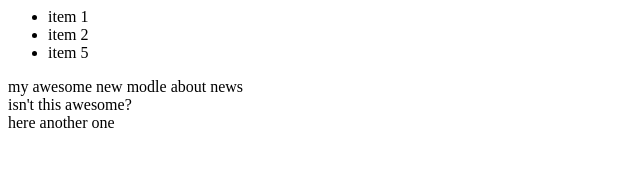
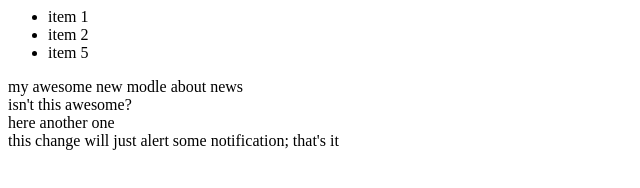
Before and after one commit to BorinBangBang/gitTest, a plain HTML site: page index.html in a window 1280 px wide. Shown: the whole page, without its empty margins (0-640 px from the left). Drawn offline with Linux system fonts and the light colour scheme.

Commit message:
new div in mod3

```diff
--- a/index.html
+++ b/index.html
@@ -16,6 +16,7 @@
 	</module-two>
 	<module-three>
 		<div>here another one</div>
+		<div>this change will just alert some notification; that's it</div>
 	</module-three>
 </body>
 </html>
```
